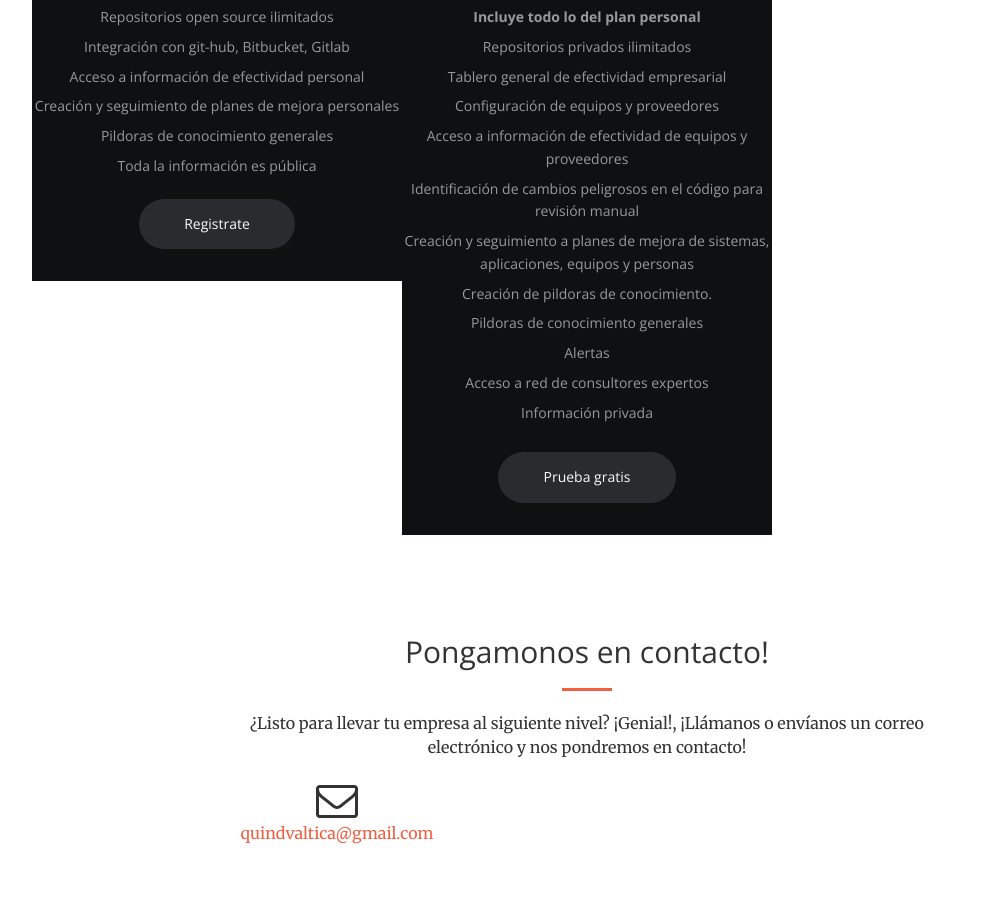
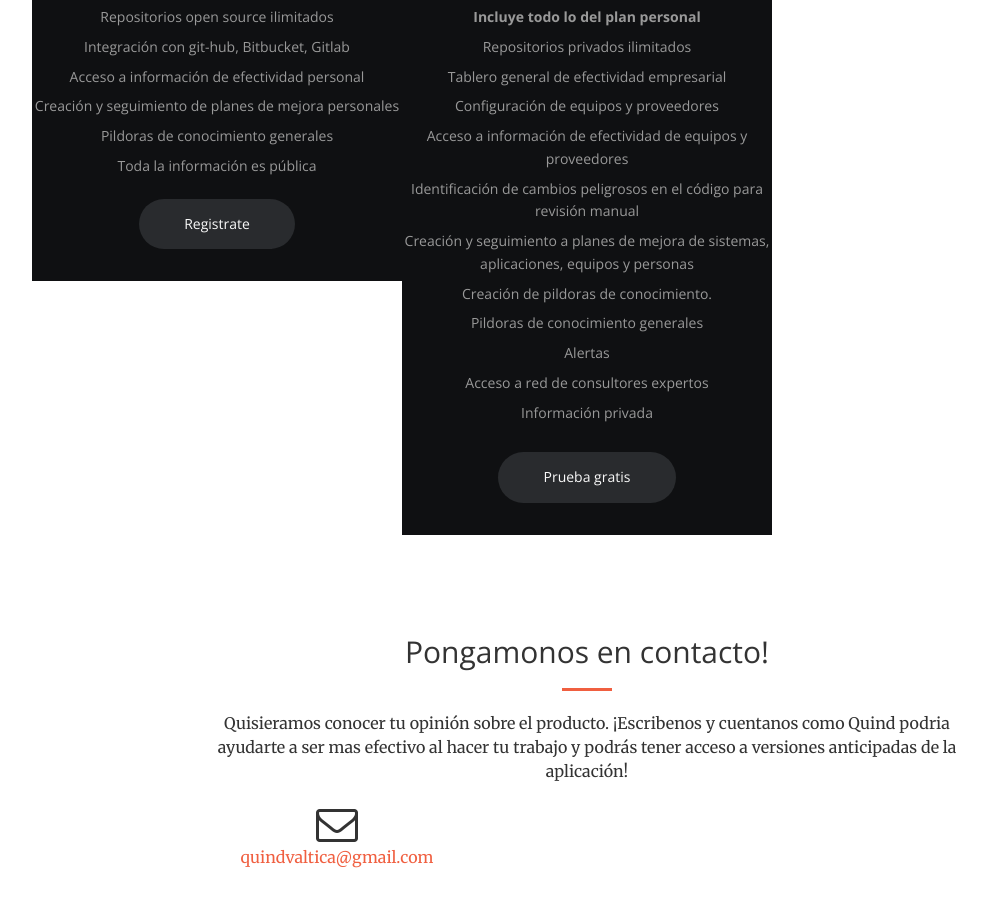
Before and after one commit to mauro2357/Quind, a website: page index.html in a window 1280 px wide. Shown: the part 7441-8348 px from the top of the page, without its empty margins (53-1040 px from the left). Drawn offline with nearby package versions, Linux system fonts and the light colour scheme.

Commit message:
Propuesta de valor

```diff
--- a/index.html
+++ b/index.html
@@ -656,7 +656,7 @@
                 <div class="col-lg-8 col-lg-offset-2 text-center">
                     <h2 class="section-heading">Pongamonos en contacto!</h2>
                     <hr class="primary">
-                    <p>¿Listo para llevar tu empresa al siguiente nivel? ¡Genial!, ¡Llámanos o envíanos un correo electrónico y nos pondremos en contacto!</p>
+                    <p>Quisieramos conocer tu opinión sobre el producto. ¡Escribenos y cuentanos como Quind podria ayudarte a ser mas efectivo al hacer tu trabajo y podrás tener acceso a versiones anticipadas de la aplicación!</p>
 					<div class="col-lg-4 text-center">
 						<i class="fa fa-envelope-o fa-3x sr-contact"></i>
 						<p><a href="mailto:your-email@your-domain.com">quindvaltica@gmail.com</a></p>
```
